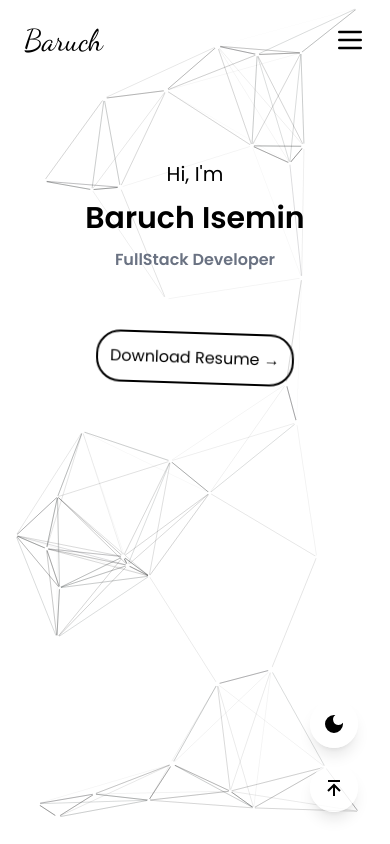
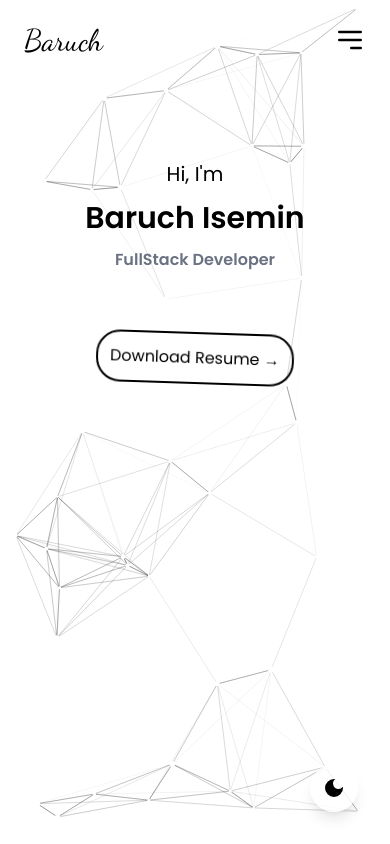
Before and after one commit to Au-xx5/portfolio, a React (Vite) app: page / in a window 390 px wide. Shown: the top 844 px of the page. Built offline with nearby package versions, Linux system fonts and the light colour scheme.

Commit message:
Removed BackToTop, refactored NavBar and adjusted DarkMode button position

```diff
--- a/package.json
+++ b/package.json
@@ -11,7 +11,6 @@
   },
   "dependencies": {
     "@headlessui/react": "^2.2.2",
-    "@heroicons/react": "^2.2.0",
     "@tailwindcss/vite": "^4.1.4",
     "@tsparticles/react": "^3.0.0",
     "@tsparticles/slim": "^3.8.1",
--- a/src/App.jsx
+++ b/src/App.jsx
@@ -6,7 +6,6 @@ import Skills from "./components/Skills";
 import Projects from "./components/Projects";
 import Aos from "aos";
 import "aos/dist/aos.css";
-import BackToTop from "./components/icons/BackToTop";
 import ContactMe from "./components/ContactMe";
 import Footer from "./components/Footer";
 import DarkMode from "./components/icons/DarkMode";
@@ -53,7 +52,6 @@ function App() {
         <Projects />
         <ContactMe />
         <Footer />
-        <BackToTop />
         <DarkMode toggleDarkMode={toggleDarkMode} />
       </div>
       <ParticlesComponent isDarkMode={isDarkMode} />
--- a/src/components/NavBar.jsx
+++ b/src/components/NavBar.jsx
@@ -5,10 +5,11 @@ import {
   DialogBackdrop,
   TransitionChild,
 } from "@headlessui/react";
-// import { XMarkIcon } from "@heroicons/react/24/outline";
-import { Menu, X } from "lucide-react";
+import { IoMdClose } from "react-icons/io";
+import { HiOutlineMenuAlt3 } from "react-icons/hi";
 
 const NavBar = () => {
+  const navLinks = ["About", "Skills", "Projects", "Contact"];
   const [scrolled, setScrolled] = useState(false);
   const [open, setOpen] = useState(false);
 
@@ -33,20 +34,20 @@ const NavBar = () => {
 
       {/* Desktop nav */}
       <nav className="hidden md:flex gap-8 text-lg font-medium text-black">
-        {["About", "Skills", "Projects", "Contact"].map((item) => (
+        {navLinks.map((link) => (
           <a
-            key={item}
-            href={`#${item.toLowerCase()}`}
+            key={link}
+            href={`#${link.toLowerCase()}`}
             className="hover:text-gray-600 dark:hover:text-[#b2aba1] dark:text-white transition hover:scale-105"
           >
-            {item}
+            {link}
           </a>
         ))}
       </nav>
 
       {/* Hamburger icon - Mobile only */}
       <button className="md:hidden" onClick={() => setOpen(true)}>
-        <Menu className="w-8 h-8 text-black dark:text-white" />
+        <HiOutlineMenuAlt3 className="w-8 h-8 text-black dark:text-white" />
       </button>
 
       {/* Mobile Dialog */}
@@ -63,24 +64,23 @@ const NavBar = () => {
             leaveTo="translate-x-full"
           >
             <DialogPanel className="relative w-3/4 max-w-sm h-full bg-white/50 dark:bg-[#181a1b]/50 backdrop-blur-md p-6 shadow-xl">
-              {/* Close button */}
               <button
                 onClick={() => setOpen(false)}
                 className="absolute top-4 right-4 hover:text-black"
               >
-                <X className="w-6 h-6 text-gray-500 dark:text-white"/>
+                <IoMdClose className="w-6 h-6 text-black dark:text-white" />
               </button>
 
               {/* Nav Links */}
               <nav className="mt-6 flex flex-col items-center gap-4 text-lg text-black">
-                {["About", "Skills", "Projects", "Contact"].map((item) => (
+                {navLinks.map((link) => (
                   <a
-                    key={item}
-                    href={`#${item.toLowerCase()}`}
+                    key={link}
+                    href={`#${link.toLowerCase()}`}
                     onClick={() => setOpen(false)}
                     className="w-full text-center dark:text-gray-200 dark:hover:text-gray-400 px-4 py-2 rounded-md transition active:bg-gray-100 dark:active:bg-[#232425] active:scale-95"
                   >
-                    {item}
+                    {link}
                   </a>
                 ))}
               </nav>
--- a/src/components/icons/BackToTop.jsx
+++ /dev/null
@@ -1,16 +0,0 @@
-import { BiArrowToTop } from "react-icons/bi";
-
-export default function BackToTop() {
-  return (
-    <>
-      <div className="fixed flex justify-center items-center bottom-8 right-8 z-50 w-12 h-12">
-        <a
-          href="#"
-          className="w-full h-full rounded-full dark:text-white bg-white/80 dark:bg-[#181a1b] shadow-lg active:bg-gray-100 dark:active:bg-[#232425] active:scale-95 lg:hover:bg-gray-500 lg:hover:text-white dark:lg:hover:bg-[#232425] transition-all duration-300 flex justify-center items-center"
-        >
-          <BiArrowToTop size="24" />
-        </a>
-      </div>
-    </>
-  );
-}
--- a/src/components/icons/DarkMode.jsx
+++ b/src/components/icons/DarkMode.jsx
@@ -4,7 +4,7 @@ import { MdDarkMode } from "react-icons/md";
 const DarkMode = ({toggleDarkMode}) => {
   return (
     <>
-      <div className="fixed flex justify-center items-center bottom-24 right-8 z-50 w-12 h-12">
+      <div className="fixed flex justify-center items-center bottom-8 right-8 z-50 w-12 h-12">
         <a
           href=""
           className="w-full h-full rounded-full dark:text-white bg-white/80 dark:bg-[#181a1b] shadow-lg active:bg-gray-100 dark:active:bg-[#232425] active:scale-95 lg:hover:bg-gray-500 lg:hover:text-white dark:lg:hover:bg-[#232425] transition-all duration-300 flex justify-center items-center"
```
Also changed, not shown: 1 other file (tests, documents, lock files or other folders).
